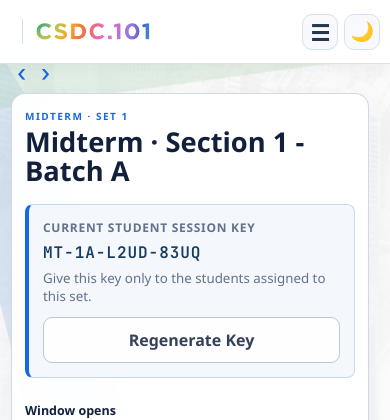
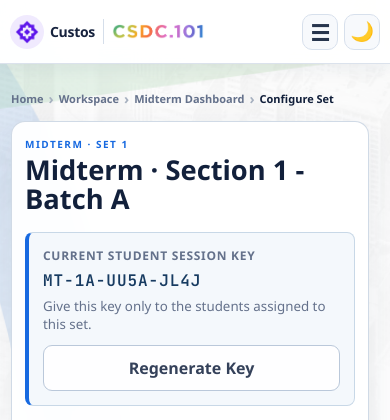
Before and after one commit to LastimosaPeter/custos, a Flask app: page /admin/batch/1 in a window 390 px wide. Shown: the top 420 px of the page. Run offline with Flask 3, Linux system fonts and the light colour scheme; the visitor is signed in with stand-in values (Sample User, id 1); data comes from the database, SQL or seed files in the repository; data that the repository does not hold is empty; parts of the project's set-up code (start-up, migrations or seed data) failed here and were passed over; some libraries are stand-ins or nearby versions.

Commit message:
Implement breadcrumbs navigation

```diff
--- a/static/css/style.css
+++ b/static/css/style.css
@@ -2841,3 +2841,108 @@ body:not(.exam-page) th{overflow-wrap:anywhere}
 :root[data-theme="dark"] .instructor-chat-card .chat-message.student{background:#202b3a;color:#e3ebf7;border-color:#39485b}
 :root[data-theme="dark"] .messages-page .chat-message.instructor,
 :root[data-theme="dark"] .instructor-chat-card .chat-message.instructor{background:#347fe7;color:#fff;border-color:#347fe7}
+
+/* =========================================================
+   Breadcrumb navigation + iOS Custos brand visibility
+   2026-09-27
+   ========================================================= */
+.body-history-nav,.body-history-btn{display:none!important}
+
+.breadcrumb-nav{
+  display:flex;
+  align-items:center;
+  flex-wrap:wrap;
+  gap:6px;
+  min-height:24px;
+  margin:0 0 18px;
+  padding-top:10px;
+  color:var(--muted);
+  font-size:12px;
+  line-height:1.35;
+  font-weight:650;
+}
+.breadcrumb-nav a{
+  color:var(--muted);
+  text-decoration:none;
+  transition:color .15s ease;
+}
+.breadcrumb-nav a:hover{color:var(--accent);text-decoration:none}
+.breadcrumb-separator{color:#a6b0bf;font-size:15px;line-height:1;user-select:none}
+.breadcrumb-current{color:var(--ink);font-weight:800}
+:root[data-theme="dark"] .breadcrumb-nav a{color:#9eabc0}
+:root[data-theme="dark"] .breadcrumb-nav a:hover{color:#83baff}
+:root[data-theme="dark"] .breadcrumb-separator{color:#607087}
+:root[data-theme="dark"] .breadcrumb-current{color:#eef4ff}
+
+/* The Custos product mark always wins horizontal-space negotiation.
+   Subject branding scales first on narrow iOS/PWA headers. */
+.site-header .brand-lockup{overflow:visible}
+.site-header .custos-wordmark{
+  display:inline-flex!important;
+  flex:0 0 auto!important;
+  min-width:max-content;
+  visibility:visible!important;
+  opacity:1!important;
+}
+.site-header .custos-header-orb{
+  display:grid!important;
+  flex:0 0 40px!important;
+  width:40px!important;
+  height:40px!important;
+  min-width:40px!important;
+  visibility:visible!important;
+  opacity:1!important;
+  overflow:visible;
+}
+.site-header .custos-header-orb .custos-mark{
+  display:block!important;
+  width:28px!important;
+  height:28px!important;
+  min-width:28px!important;
+  visibility:visible!important;
+  opacity:1!important;
+}
+.site-header .subject-brand-logo{min-width:0;flex:0 1 auto}
+
+@media(max-width:700px){
+  .breadcrumb-nav{padding-top:12px;margin-bottom:15px;font-size:11px;gap:5px}
+  .breadcrumb-separator{font-size:14px}
+  .site-header .brand-lockup{gap:7px!important;flex:0 1 auto!important}
+  .site-header .custos-wordmark{flex:0 0 34px!important;min-width:34px!important}
+  .site-header .custos-header-orb{width:34px!important;height:34px!important;min-width:34px!important;flex-basis:34px!important}
+  .site-header .custos-header-orb .custos-mark{width:24px!important;height:24px!important;min-width:24px!important}
+  .site-header .brand-divider{display:block!important;flex:0 0 1px!important}
+  .site-header .subject-brand-logo{width:104px!important;max-width:29vw!important}
+}
+
+@media(max-width:440px){
+  .breadcrumb-nav{padding-top:14px;margin-bottom:14px}
+  .site-header .subject-brand-logo{width:92px!important;max-width:25vw!important}
+  .site-header .brand-lockup{min-width:145px!important}
+}
+
+@media(max-width:1024px){
+  html.pwa-standalone body:not(.exam-page) .breadcrumb-nav{
+    padding-top:14px;
+  }
+  html.pwa-standalone body:not(.exam-page) .site-header .custos-wordmark,
+  html.pwa-standalone body:not(.exam-page) .site-header .custos-header-orb,
+  html.pwa-standalone body:not(.exam-page) .site-header .custos-header-orb .custos-mark{
+    display:inline-grid!important;
+    visibility:visible!important;
+    opacity:1!important;
+  }
+  html.pwa-standalone body:not(.exam-page) .site-header .custos-header-orb .custos-mark{display:block!important}
+}
+@media(max-width:700px){
+  .site-header .custos-wordmark>span:last-child{
+    display:inline!important;
+    font-size:14px;
+    line-height:1;
+  }
+  .site-header .custos-wordmark{gap:6px!important;flex-basis:auto!important;min-width:max-content!important}
+}
+@media(max-width:360px){
+  .site-header .subject-brand-logo{width:78px!important;max-width:24vw!important}
+  .site-header .custos-wordmark>span:last-child{font-size:13px}
+}
--- a/static/js/mobile_ui.js
+++ b/static/js/mobile_ui.js
@@ -57,16 +57,9 @@
     });
   }
 
-  function setupHistoryNav() {
-    const back = document.querySelector('[data-history-back]');
-    const forward = document.querySelector('[data-history-forward]');
-    back?.addEventListener('click', () => window.history.back());
-    forward?.addEventListener('click', () => window.history.forward());
-  }
 
   document.addEventListener('DOMContentLoaded', () => {
     enhanceTables();
     setupMobileNav();
-    setupHistoryNav();
   });
 })();
--- a/static/sw.js
+++ b/static/sw.js
@@ -1,6 +1,6 @@
 'use strict';
 
-const CACHE_NAME = 'custos-static-v098-next4';
+const CACHE_NAME = 'custos-static-v098-next5';
 const STATIC_ASSETS = [
   '/static/css/style.css',
   '/static/js/pwa.js',
--- /dev/null
+++ b/templates/_breadcrumbs.html
@@ -0,0 +1,86 @@
+{% set ep = request.endpoint or '' %}
+{% set active_assessment = (assessment if assessment is defined else admin_assessment)|default('posttest') %}
+{% set assessment_label = 'Post-test' if active_assessment == 'posttest' else 'Midterm' %}
+<nav class="breadcrumb-nav" aria-label="Breadcrumb">
+  {% if ep == 'index' %}
+    <span class="breadcrumb-current" aria-current="page">Home</span>
+  {% elif ep in ['student_login', 'instructions', 'result'] %}
+    <a href="{{ url_for('index') }}">Home</a>
+    <span class="breadcrumb-separator" aria-hidden="true">›</span>
+    {% if ep == 'student_login' %}
+      <span class="breadcrumb-current" aria-current="page">Student View</span>
+    {% else %}
+      <a href="{{ url_for('student_login') }}">Student View</a>
+      <span class="breadcrumb-separator" aria-hidden="true">›</span>
+      <span class="breadcrumb-current" aria-current="page">{{ 'Instructions' if ep == 'instructions' else 'Result' }}</span>
+    {% endif %}
+  {% elif ep == 'admin_login' %}
+    <a href="{{ url_for('index') }}">Home</a>
+    <span class="breadcrumb-separator" aria-hidden="true">›</span>
+    <span class="breadcrumb-current" aria-current="page">Instructor View</span>
+  {% elif ep == 'nextgen.workspace' %}
+    <a href="{{ url_for('index') }}">Home</a>
+    <span class="breadcrumb-separator" aria-hidden="true">›</span>
+    <span>Instructor</span>
+    <span class="breadcrumb-separator" aria-hidden="true">›</span>
+    <span class="breadcrumb-current" aria-current="page">Workspace</span>
+  {% elif ep in ['admin_dashboard','admin_batch','admin_monitor','admin_analysis','admin_analysis_item','admin_questions','admin_question_edit','admin_testing','admin_session'] %}
+    <a href="{{ url_for('index') }}">Home</a>
+    <span class="breadcrumb-separator" aria-hidden="true">›</span>
+    <a href="{{ url_for('nextgen.workspace') }}">Workspace</a>
+    <span class="breadcrumb-separator" aria-hidden="true">›</span>
+    {% if ep == 'admin_dashboard' %}
+      <span class="breadcrumb-current" aria-current="page">{{ assessment_label }} Dashboard</span>
+    {% elif ep == 'admin_batch' %}
+      <a href="{{ url_for('admin_dashboard', assessment=active_assessment) }}">{{ assessment_label }} Dashboard</a>
+      <span class="breadcrumb-separator" aria-hidden="true">›</span>
+      <span class="breadcrumb-current" aria-current="page">Configure Set</span>
+    {% elif ep == 'admin_monitor' %}
+      <span class="breadcrumb-current" aria-current="page">Live Monitor</span>
+    {% elif ep in ['admin_analysis','admin_analysis_item'] %}
+      {% if ep == 'admin_analysis_item' %}<a href="{{ url_for('admin_analysis', assessment=active_assessment) }}">Item Analysis</a><span class="breadcrumb-separator" aria-hidden="true">›</span>{% endif %}
+      <span class="breadcrumb-current" aria-current="page">{{ 'Item Review' if ep == 'admin_analysis_item' else 'Item Analysis' }}</span>
+    {% elif ep in ['admin_questions','admin_question_edit'] %}
+      {% if ep == 'admin_question_edit' %}<a href="{{ url_for('admin_questions', assessment=active_assessment) }}">Question Banks</a><span class="breadcrumb-separator" aria-hidden="true">›</span>{% endif %}
+      <span class="breadcrumb-current" aria-current="page">{{ 'Edit Question' if ep == 'admin_question_edit' else 'Question Banks' }}</span>
+    {% elif ep == 'admin_testing' %}
+      <span class="breadcrumb-current" aria-current="page">Testing</span>
+    {% elif ep == 'admin_session' %}
+      <a href="{{ url_for('admin_monitor', assessment=active_assessment) }}">Live Monitor</a>
+      <span class="breadcrumb-separator" aria-hidden="true">›</span>
+      <span class="breadcrumb-current" aria-current="page">Session Review</span>
+    {% endif %}
+  {% elif ep == 'admin_messages' %}
+    <a href="{{ url_for('index') }}">Home</a>
+    <span class="breadcrumb-separator" aria-hidden="true">›</span>
+    <a href="{{ url_for('nextgen.workspace') }}">Workspace</a>
+    <span class="breadcrumb-separator" aria-hidden="true">›</span>
+    <span class="breadcrumb-current" aria-current="page">Messages</span>
+  {% elif ep in ['nextgen.admin_ide','nextgen.admin_ide_lab','nextgen.admin_ide_session'] %}
+    <a href="{{ url_for('index') }}">Home</a>
+    <span class="breadcrumb-separator" aria-hidden="true">›</span>
+    <a href="{{ url_for('nextgen.workspace') }}">Workspace</a>
+    <span class="breadcrumb-separator" aria-hidden="true">›</span>
+    {% if ep == 'nextgen.admin_ide' %}
+      <span class="breadcrumb-current" aria-current="page">IDE</span>
+    {% else %}
+      <a href="{{ url_for('nextgen.admin_ide') }}">IDE</a>
+      <span class="breadcrumb-separator" aria-hidden="true">›</span>
+      <span class="breadcrumb-current" aria-current="page">{{ 'Programming Lab' if ep == 'nextgen.admin_ide_lab' else 'Coding Session Review' }}</span>
+    {% endif %}
+  {% elif ep in ['nextgen.ide_coming_soon','nextgen.ide_login','nextgen.ide_instructions','nextgen.ide_result'] %}
+    <a href="{{ url_for('index') }}">Home</a>
+    <span class="breadcrumb-separator" aria-hidden="true">›</span>
+    {% if ep in ['nextgen.ide_instructions','nextgen.ide_result'] %}
+      <a href="{{ url_for('nextgen.ide_login') }}">IDE</a>
+      <span class="breadcrumb-separator" aria-hidden="true">›</span>
+      <span class="breadcrumb-current" aria-current="page">{{ 'Terms' if ep == 'nextgen.ide_instructions' else 'Result' }}</span>
+    {% else %}
+      <span class="breadcrumb-current" aria-current="page">{{ 'IDE · Coming Soon' if ep == 'nextgen.ide_coming_soon' else 'IDE' }}</span>
+    {% endif %}
+  {% else %}
+    <a href="{{ url_for('index') }}">Home</a>
+    <span class="breadcrumb-separator" aria-hidden="true">›</span>
+    <span class="breadcrumb-current" aria-current="page">Current Page</span>
+  {% endif %}
+</nav>
--- a/templates/base.html
+++ b/templates/base.html
@@ -48,10 +48,7 @@
   </header>
   <main class="page-shell">
     <div class="page-shell-inner">
-      <nav class="body-history-nav" aria-label="Page history navigation">
-        <button type="button" class="body-history-btn" data-history-back aria-label="Go back" title="Back">‹</button>
-        <button type="button" class="body-history-btn" data-history-forward aria-label="Go forward" title="Forward">›</button>
-      </nav>
+      {% block breadcrumbs %}{% include "_breadcrumbs.html" %}{% endblock %}
       {% with messages = get_flashed_messages(with_categories=true) %}
         {% if messages %}
           <div class="flash-stack">
```
